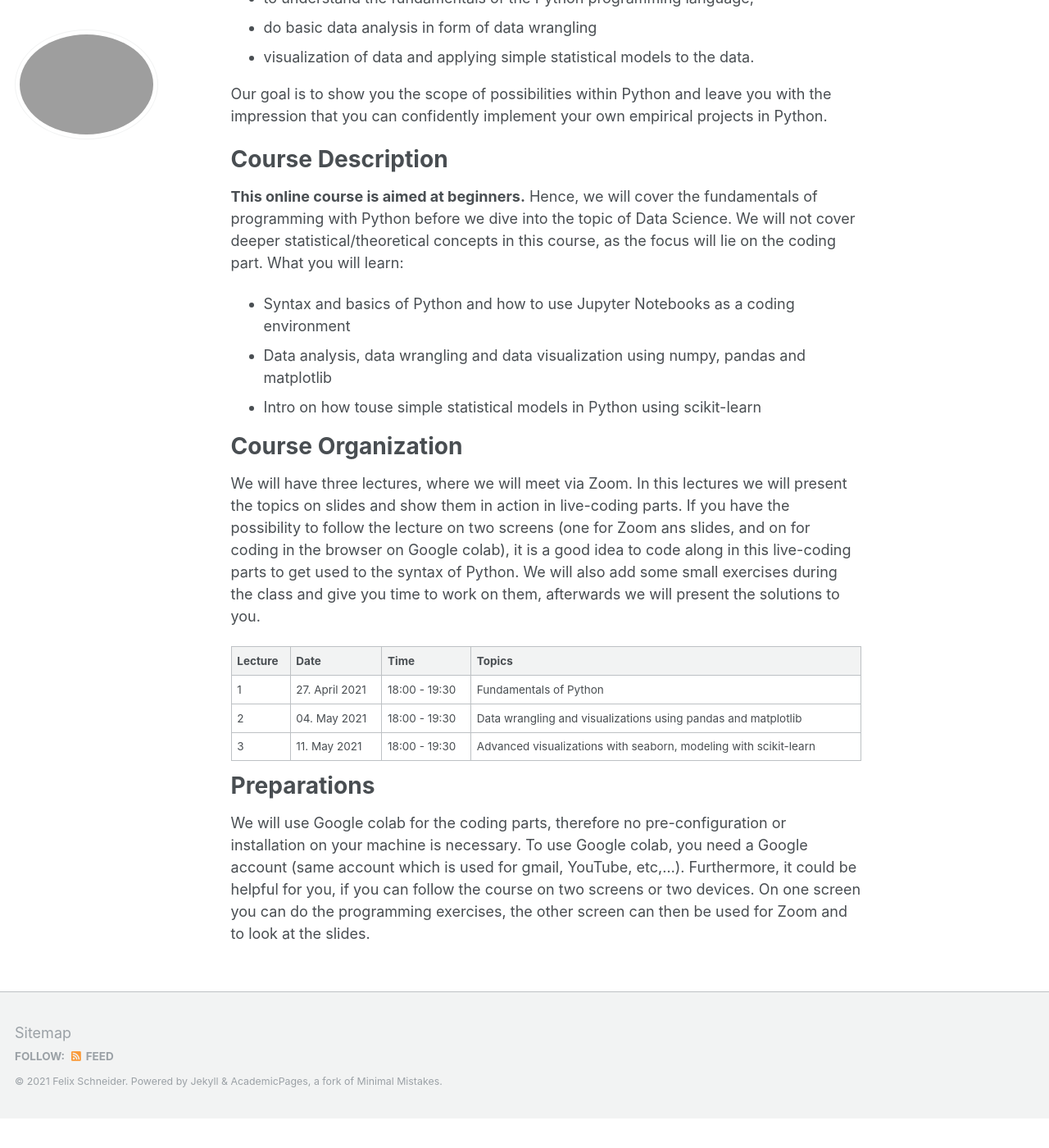
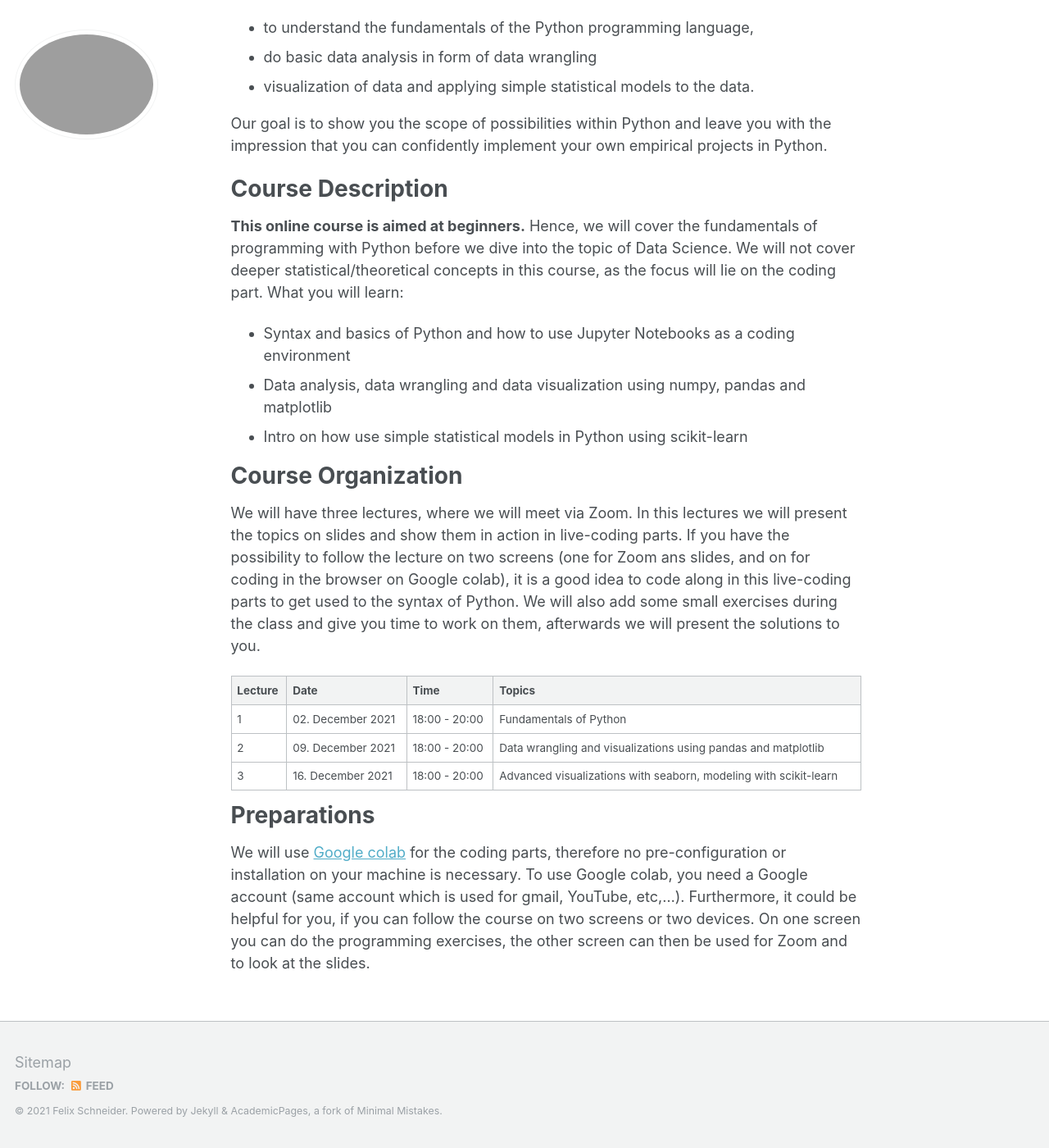
Before and after one commit to flxmschneider/flxmschneider.github.io, a Jekyll site: the page built from _pages/about.md, in a window 1280 px wide and 1400 px high, scrolled down 647 px. Shown: the whole window at 82% size. Built offline with Jekyll 4.4.1, drawn with Linux system fonts in a browser that asks for light colours; before the commit the page ends 2011 px from its top, so only the background shows below that; some of the changed text lies outside the part shown.

Commit message:
Update about.md

```diff
--- a/_pages/about.md
+++ b/_pages/about.md
@@ -32,7 +34,7 @@ What you will learn:
 
  - Syntax and basics of Python and how to use Jupyter Notebooks as a coding environment
  - Data analysis, data wrangling and data visualization using numpy, pandas and matplotlib
- - Intro on how touse simple statistical models in Python using scikit-learn
+ - Intro on how use simple statistical models in Python using scikit-learn
 
 # Course Organization
 We will have three lectures, where we will meet via Zoom.
@@ -42,10 +44,10 @@ We will also add some small exercises during the class and give you time to work
 
 | Lecture | Date | Time| Topics
 |--|--|--|--|--|--|--|--|
-| 1 | 27. April 2021 | 18:00 - 19:30  | Fundamentals of Python
-| 2 | 04. May 2021| 18:00 - 19:30 | Data wrangling and visualizations using pandas and matplotlib
-| 3|  11. May 2021| 18:00 - 19:30 | Advanced visualizations with seaborn, modeling with scikit-learn
+| 1 | 02. December 2021 | 18:00 - 20:00  | Fundamentals of Python
+| 2 | 09. December 2021| 18:00 - 20:00 | Data wrangling and visualizations using pandas and matplotlib
+| 3|  16. December 2021| 18:00 - 20:00 | Advanced visualizations with seaborn, modeling with scikit-learn
 
 # Preparations
-We will use Google colab for the coding parts, therefore no pre-configuration or installation on your machine is necessary. To use Google colab, you need a Google account (same account which is used for gmail, YouTube, etc,...).
+We will use [Google colab](https://colab.research.google.com/) for the coding parts, therefore no pre-configuration or installation on your machine is necessary. To use Google colab, you need a Google account (same account which is used for gmail, YouTube, etc,...).
 Furthermore, it could be helpful for you, if you can follow the course on two screens or two devices. On one screen you can do the programming exercises, the other screen can then be used for Zoom and to look at the slides.
```
Also changed, not shown: other parts of _pages/about.md (+4 -2 lines).
